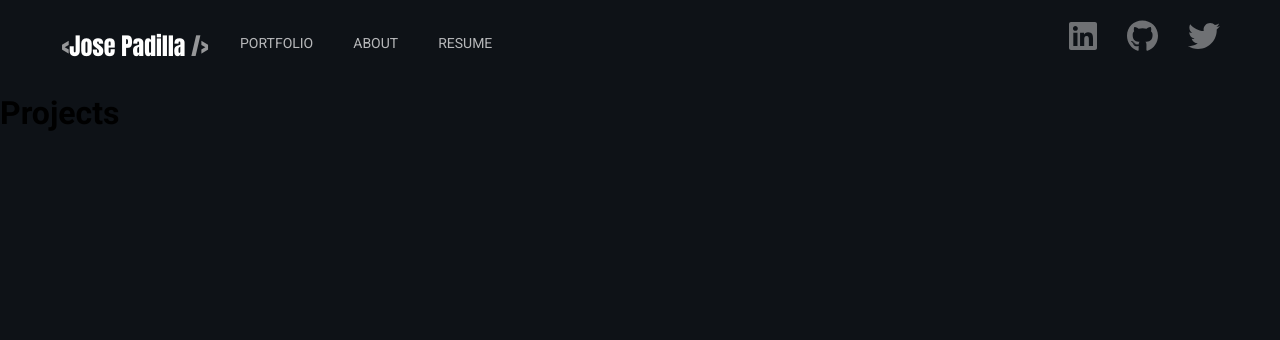
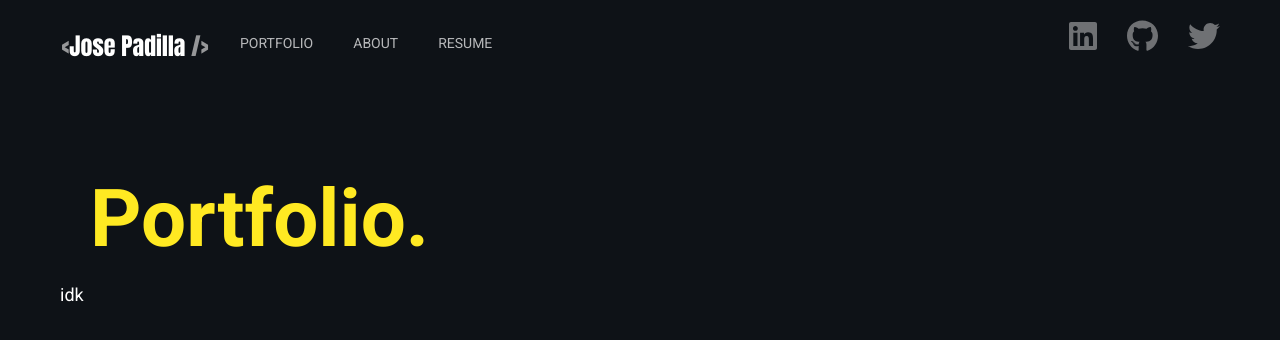
Before and after one commit to JpadillaCoding/Personal-Website, a Next.js app: page /portfolio in a window 1280 px wide. Shown: the top 340 px of the page. Built offline with nearby package versions, Linux system fonts and the light colour scheme.

Commit message:
made homepage styling a component

```diff
--- a/app/globals.css
+++ b/app/globals.css
@@ -10,3 +10,30 @@
 .page-wrapper {
   background-color: #0e1217;
 }
+
+.main_wrapper {
+  padding: 0px 60px;
+  width: 100vw;
+}
+.intro_wrapper {
+  margin-top: 70px;
+  margin-bottom: 40px;
+}
+.page_title {
+  color: #ffe922;
+  margin: 8px auto 16px 30px;
+  font-weight: 700;
+  font-size: 5rem;
+}
+.page_intro {
+  color: #ffffff;
+  max-width: 70%;
+  line-height: 25px;
+  font-size: 1.125rem;
+}
+.divider {
+  width: 100%;
+  height: 1px;
+  background-color: #2d323c;
+  margin-bottom: 24px;
+}
--- a/app/portfolio/page.tsx
+++ b/app/portfolio/page.tsx
@@ -1,7 +1,15 @@
+import React from "react";
+
 export default function Portfolio() {
-    return (
-        <div>
-            <h1>Projects</h1>
+  return (
+    <main className="main_wrapper" id="main_wrapper">
+      <div className="intro_wrapper">
+        <h1 className="page_title">Portfolio.</h1>
+        <div className="page_intro">
+          <p>idk</p>
         </div>
-    )
+      </div>
+      <div className="divider"></div>
+    </main>
+  );
 }
```
Also changed, not shown: app/page.module.css (deleted, +0 -26 lines), app/page.tsx (+6 -6 lines).
